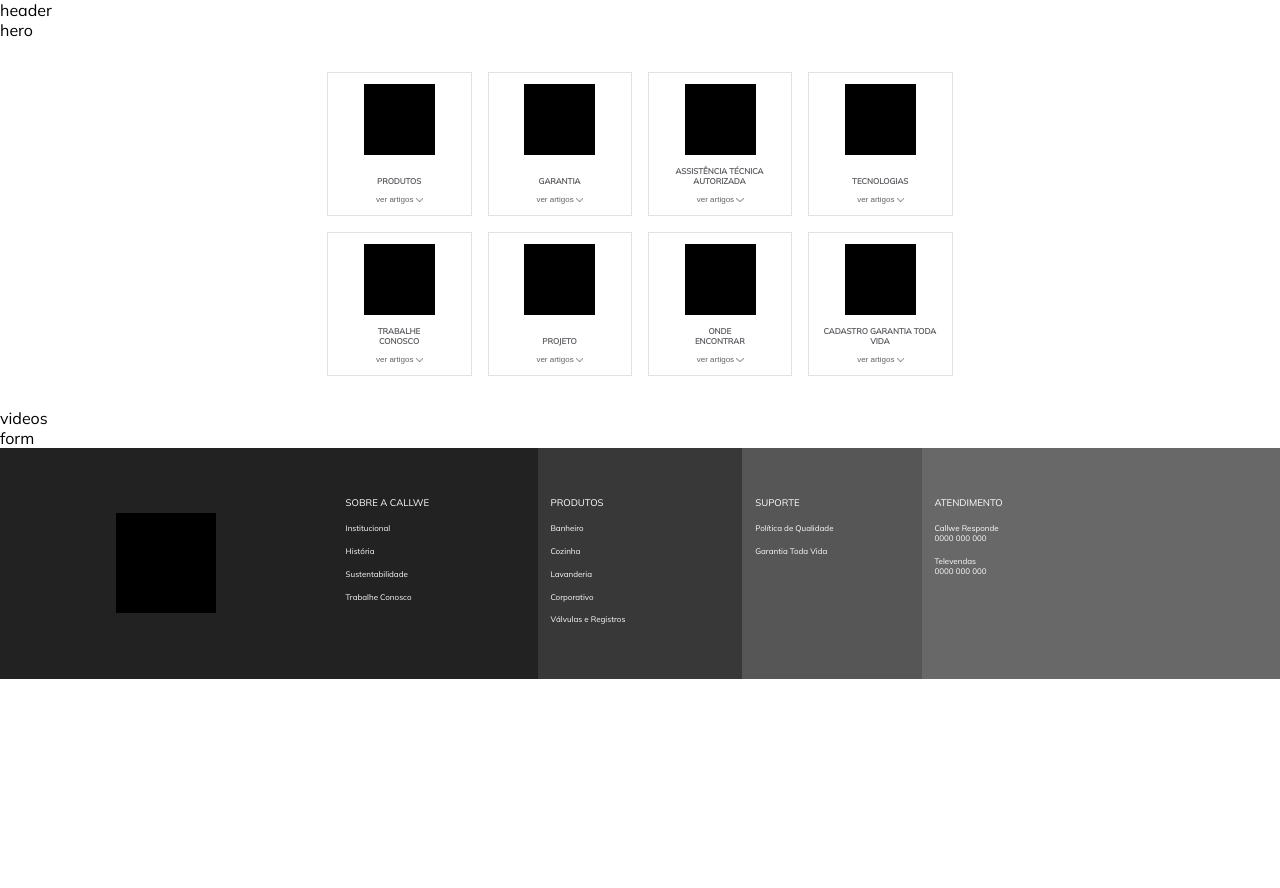
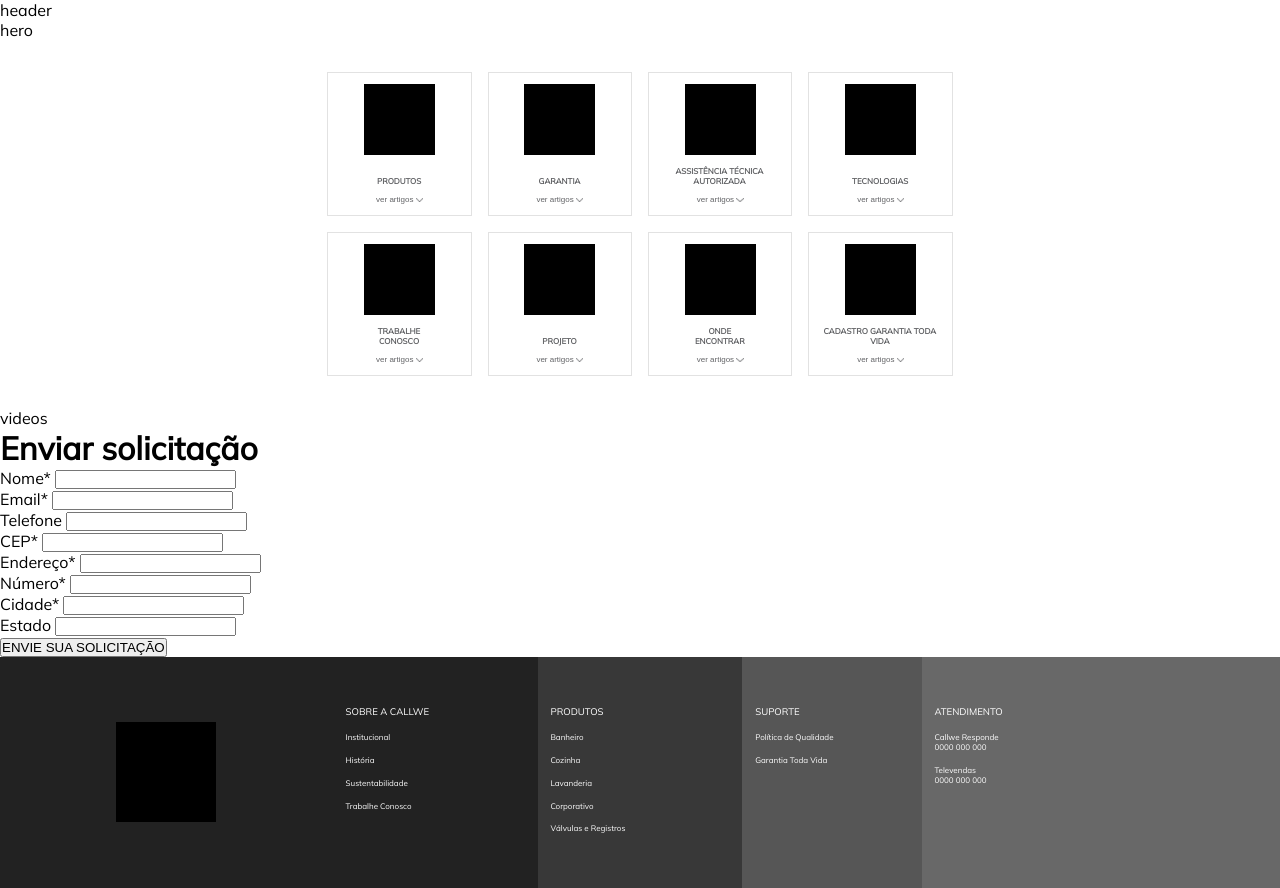
Before and after one commit to JessicaDSL/coaktionproject, a website: page index.html in a window 1280 px wide. Before the commit the page ends 800 px from the top, so only its background shows below. Drawn offline with Linux system fonts and the light colour scheme.

Commit message:
feat: created form

```diff
--- a/index.html
+++ b/index.html
@@ -82,10 +82,46 @@
     <li>
       videos
     </li>
-    <li>
-      form
-    </li>
   </ul>
+
+  <div class="form">
+    <h1>Enviar solicitação</h1>
+    <div class="dadospessoais">
+      <div class="flexbox">
+        <label for="name">Nome*</label>
+        <input type="text" id="name" name="name" />
+      </div>
+      <div class="flexbox">
+        <label for="email">Email*</label>
+        <input type="text" id="email" name="email" />
+      </div>
+      <div class="flexbox">
+        <label for="telephone">Telefone</label>
+        <input type="text" id="telephone" name="telephone" />
+      </div>
+      <div class="flexbox">
+        <label for="cep">CEP*</label>
+        <input type="text" id="cep" name="cep" />
+      </div>
+      <div class="flexbox gridsize">
+        <label for="adress">Endereço*</label>
+        <input type="text" id="adress" name="adress" />
+      </div>
+      <div class="flexbox gridsize">
+        <label for="number">Número*</label>
+        <input type="text" id="number" name="number" />
+      </div>
+      <div class="flexbox">
+        <label for="city">Cidade*</label>
+        <input type="text" id="city" name="city" />
+      </div>
+      <div class="flexbox">
+        <label for="state">Estado</label>
+        <input type="text" id="state" name="state" />
+      </div>
+    </div>
+    <button type="submit">ENVIE SUA SOLICITAÇÃO</button>
+  </div>
   <div class="footer">
     <div class="contact">
       <img src="./assets/img/image.png" alt="">
```
